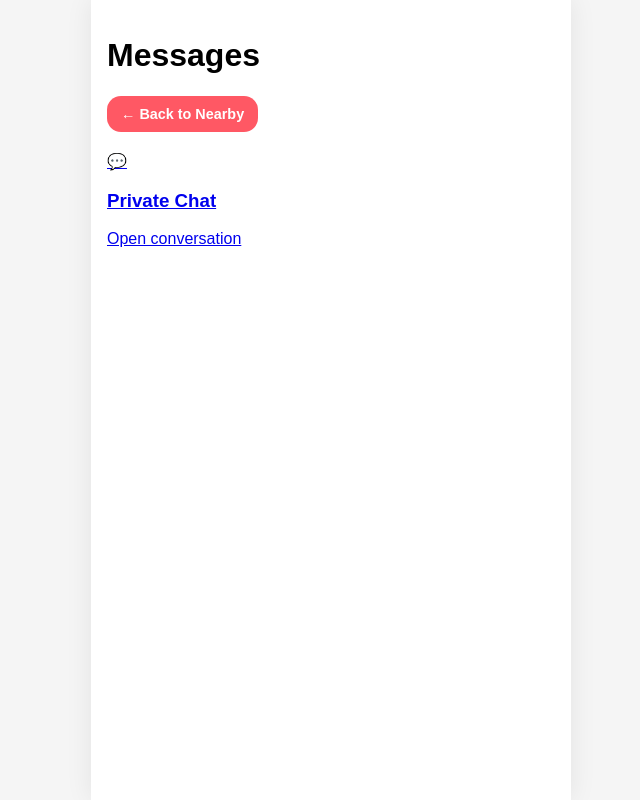
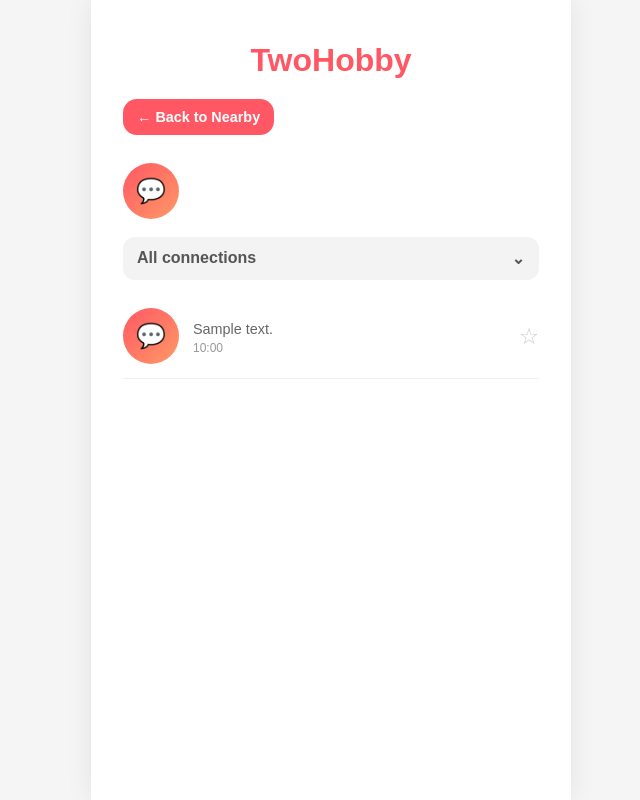
Before and after one commit to akashebaev-ux/twohobby, a Django app: page /chat/ in a window 1280 px wide. Shown: the whole page, without its empty margins (309-949 px from the left). Run offline with Django 5.2, Linux system fonts and the light colour scheme; a user stored in the database is signed in; tables that the repository leaves empty hold one stand-in row (values such as "Sample post").

Commit message:
Refactor TwoHobby chat interface with modern messaging UI styling

```diff
--- a/chat/templates/chat/chat_list.html
+++ b/chat/templates/chat/chat_list.html
@@ -10,25 +10,72 @@
     <div class="chat-list-container">
 
         <div class="chat-list-header">
-            <h1>Messages</h1>
+
+            <h1 class="app-logo">TwoHobby</h1>
+
             <a href="{% url 'profile_list' %}" class="back-nearby-btn">
                 ← Back to Nearby
             </a>
 
+        </div>
 
+        <div class="connections-row">
+
+            {% for room in rooms %}
+
+                <a href="{% url 'room' room.id %}" class="connection-avatar">
+
+                    <div class="avatar-circle">
+                        💬
+                    </div>
+
+                </a>
+
+            {% endfor %}
+
+        </div>
+
+        <div class="connection-filter">
+            <span>All connections</span>
+            <span>⌄</span>
         </div>
 
         {% for room in rooms %}
 
-            <a href="{% url 'room' room.id %}" class="chat-room-card">
+            <a href="{% url 'room' room.id %}" class="chat-card">
 
                 <div class="chat-avatar">
                     💬
                 </div>
 
                 <div class="chat-info">
-                    <h3>Private Chat</h3>
-                    <p>Open conversation</p>
+
+                    <h3>
+                        {% for user in room.users.all %}
+                            {% if user != request.user %}
+                                {{ user.username }}
+                            {% endif %}
+                        {% endfor %}
+                    </h3>
+
+                    <p>
+                        {% if room.messages.last %}
+                            {{ room.messages.last.message|truncatechars:45 }}
+                        {% else %}
+                            Say hello 👋
+                        {% endif %}
+                    </p>
+
+                    <small class="chat-time">
+                        {% if room.messages.last %}
+                            {{ room.messages.last.created_on|date:"H:i" }}
+                        {% endif %}
+                    </small>
+
+                </div>
+
+                <div class="chat-star">
+                    ☆
                 </div>
 
             </a>
--- a/static/css/style.css
+++ b/static/css/style.css
@@ -259,6 +259,94 @@
     font-weight: 600;
 }
 
+/* Chat time */
+
+.chat-time {
+    color: #999;
+    font-size: .75rem;
+}
+
+
+/* TwoHobby chat list */
+
+.chat-list-page {
+    padding: 16px;
+}
+
+.app-logo {
+    text-align: center;
+    color: #ff5864;
+    font-size: 2rem;
+    margin: 10px 0 20px;
+}
+
+.connections-row {
+    display: flex;
+    gap: 14px;
+    overflow-x: auto;
+    padding: 8px 0 18px;
+}
+
+.connection-avatar {
+    text-decoration: none;
+}
+
+.avatar-circle,
+.chat-avatar {
+    width: 56px;
+    height: 56px;
+    border-radius: 50%;
+    background: linear-gradient(135deg, #ff5864, #ff9966);
+    color: white;
+    display: flex;
+    align-items: center;
+    justify-content: center;
+    font-size: 24px;
+    flex-shrink: 0;
+}
+
+.connection-filter {
+    background: #f3f3f3;
+    padding: 12px 14px;
+    border-radius: 12px;
+    margin-bottom: 14px;
+    display: flex;
+    justify-content: space-between;
+    color: #555;
+    font-weight: 600;
+}
+
+.chat-card {
+    display: flex;
+    align-items: center;
+    gap: 14px;
+    padding: 14px 0;
+    text-decoration: none;
+    color: #222;
+    border-bottom: 1px solid #f0f0f0;
+}
+
+.chat-info {
+    flex: 1;
+}
+
+.chat-info h3 {
+    margin: 0 0 4px;
+    font-size: 1rem;
+}
+
+.chat-info p {
+    margin: 0;
+    color: #666;
+    font-size: .9rem;
+    line-height: 1.3;
+}
+
+.chat-star {
+    color: #ccc;
+    font-size: 1.4rem;
+}
+
 
 /* Desktop app preview */
 
```
